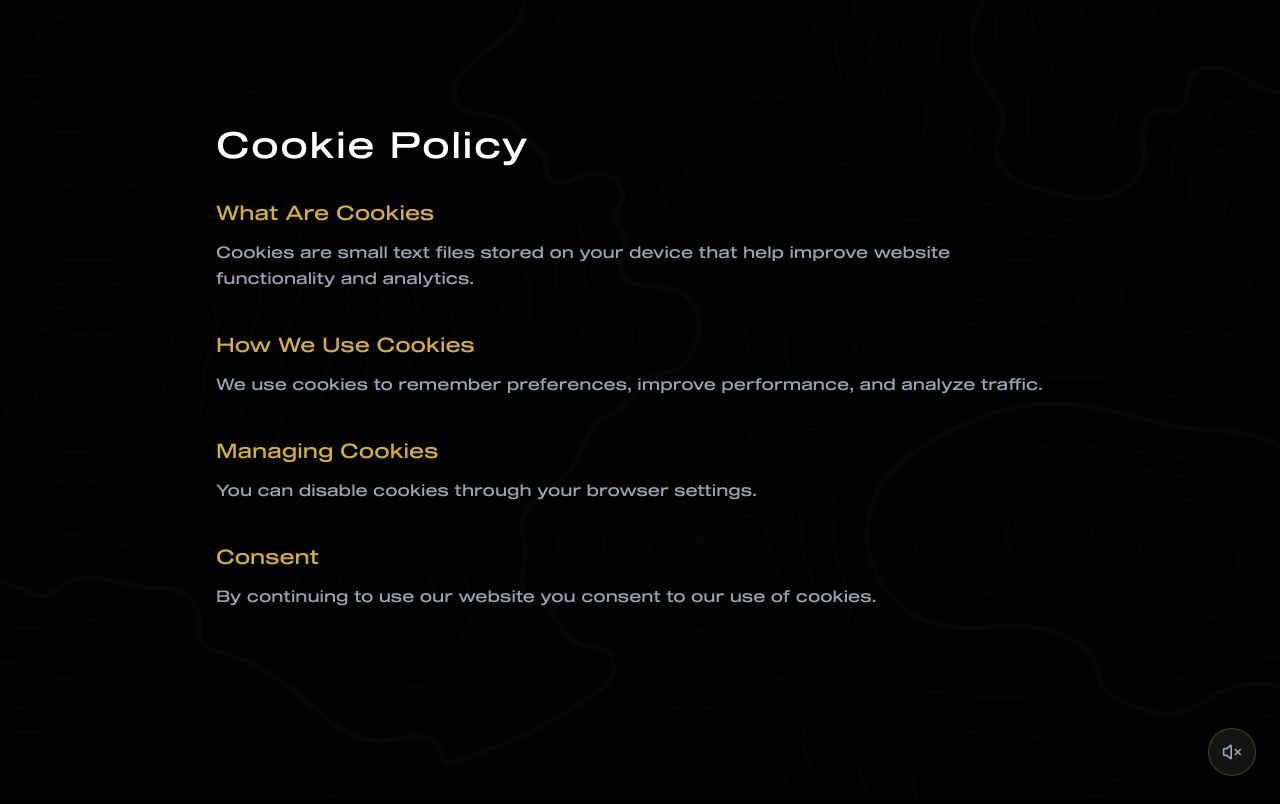
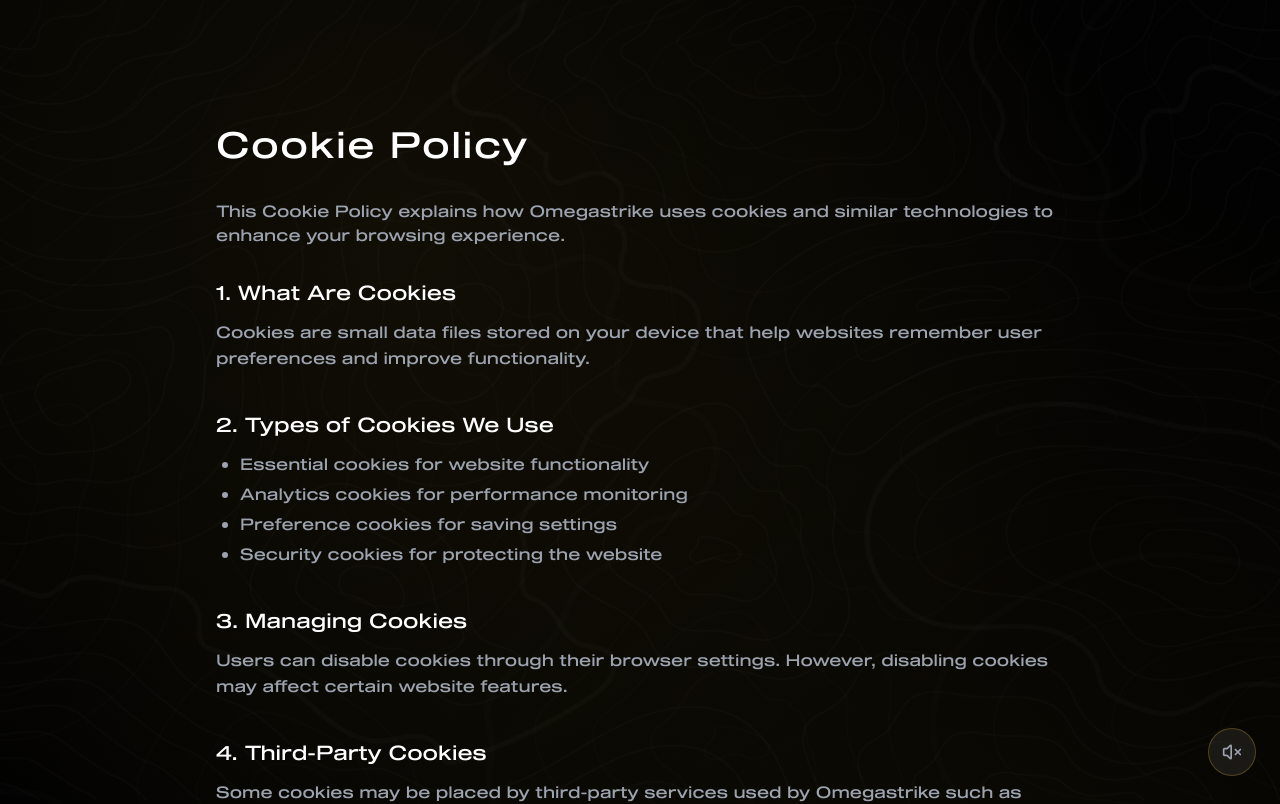
Before and after one commit to omegastrike/_teamos, a Next.js app: page /cookie-policy in a window 1280 px wide. Shown: the top 804 px of the page. Built offline with nearby package versions, Linux system fonts and the light colour scheme.

Commit message:
Update page.jsx
added new cookie policies and made slight changes to page design UI

```diff
--- a/app/cookie-policy/page.jsx
+++ b/app/cookie-policy/page.jsx
@@ -1,39 +1,62 @@
+import PageBackground from "../../components/PageBackground";
+
 export const metadata = {
-  title: "Cookie Policy",
+  title: "Cookie Policy | Omegastrike",
 };
 
 export default function CookiePolicy() {
   return (
-    <main className="min-h-screen pt-32 px-6 text-white max-w-4xl mx-auto">
+    <PageBackground>
+      <main className="min-h-screen pt-32 pb-24 px-6 text-white max-w-4xl mx-auto">
+
         <h1 className="text-4xl font-sequel mb-8">Cookie Policy</h1>
 
-      <Section title="What Are Cookies">
-        Cookies are small text files stored on your device
-        that help improve website functionality and analytics.
+        <p className="text-gray-400 mb-8">
+          This Cookie Policy explains how Omegastrike uses cookies and
+          similar technologies to enhance your browsing experience.
+        </p>
+
+        <Section title="1. What Are Cookies">
+          Cookies are small data files stored on your device that help
+          websites remember user preferences and improve functionality.
         </Section>
 
-      <Section title="How We Use Cookies">
-        We use cookies to remember preferences,
-        improve performance, and analyze traffic.
+        <Section title="2. Types of Cookies We Use">
+
+          <ul className="list-disc pl-6 text-gray-400 space-y-1">
+            <li>Essential cookies for website functionality</li>
+            <li>Analytics cookies for performance monitoring</li>
+            <li>Preference cookies for saving settings</li>
+            <li>Security cookies for protecting the website</li>
+          </ul>
+
         </Section>
 
-      <Section title="Managing Cookies">
-        You can disable cookies through your browser settings.
+        <Section title="3. Managing Cookies">
+          Users can disable cookies through their browser settings.
+          However, disabling cookies may affect certain website features.
         </Section>
 
-      <Section title="Consent">
-        By continuing to use our website you consent to
-        our use of cookies.
+        <Section title="4. Third-Party Cookies">
+          Some cookies may be placed by third-party services used
+          by Omegastrike such as analytics or embedded media.
         </Section>
+
+        <Section title="5. Updates to This Policy">
+          This cookie policy may be updated periodically to reflect
+          changes in technology or regulations.
+        </Section>
+
       </main>
+    </PageBackground>
   );
 }
 
 function Section({ title, children }) {
   return (
     <div className="mb-10">
-      <h2 className="text-xl font-semibold mb-3 text-gold">{title}</h2>
-      <p className="text-gray-400 leading-relaxed">{children}</p>
+      <h2 className="text-xl font-semibold mb-3">{title}</h2>
+      <div className="text-gray-400 leading-relaxed">{children}</div>
     </div>
   );
 }
```
Lines whose indentation alone changed are shown as unchanged.
